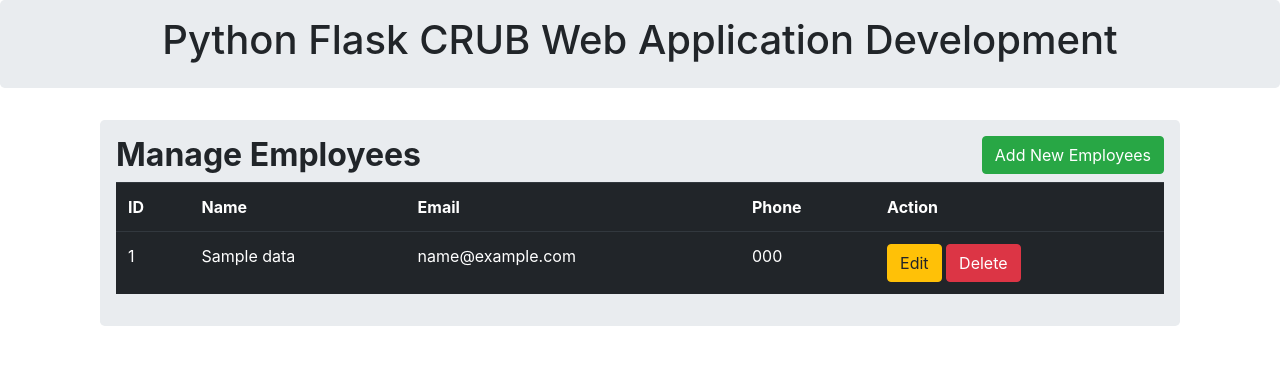
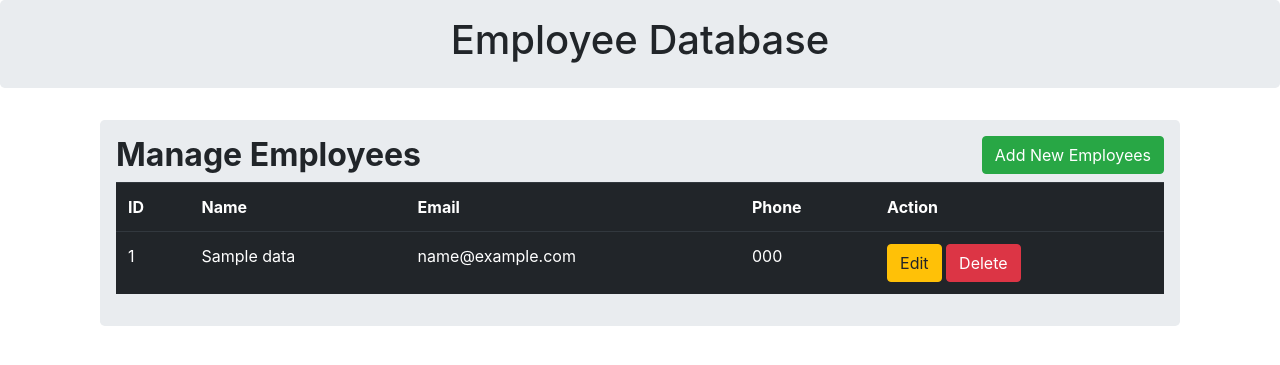
Before and after one commit to FrancescaLundvall/Employee_App, a Flask app: page / in a window 1280 px wide. Shown: the top 365 px of the page. Run offline with Flask 3, Linux system fonts and the light colour scheme; tables that the repository leaves empty hold one stand-in row (values such as "Sample post"); some libraries are stand-ins or nearby versions.

Commit message:
"Updating headers and ReadMe"

```diff
--- a/templates/header.html
+++ b/templates/header.html
@@ -1,12 +1,12 @@
 {% extends 'base.html' %}
 
-{% block title %} Flask CRUD {% endblock %}
+{% block title %} Employees {% endblock %}
 
 {% block body %}
 
 <div class="jumbotron p-3">
     <div class="well text-center">
-        <h1>Python Flask CRUB Web Application Development</h1>
+        <h1>Employee Database</h1>
     </div>
 </div>
 
```
Also changed, not shown: 1 other file.
